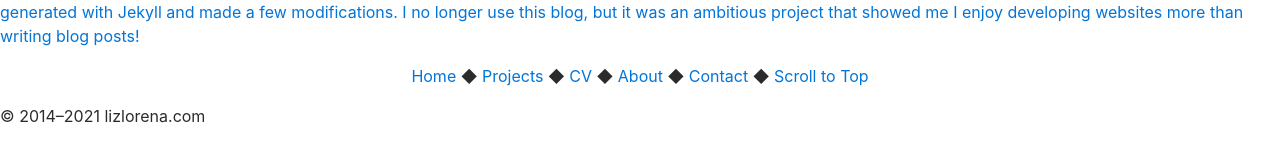
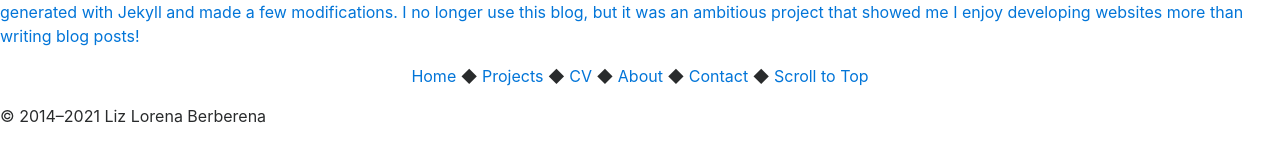
Before and after one commit to liz-lorena/2020, a Jekyll site: the page built from index.html, in a window 1280 px wide and 900 px high, scrolled down 1784 px. Shown: the part 756-897 px from the top of the window. Built offline with Jekyll 4.4.1, drawn with Linux system fonts in a browser that asks for light colours; the list of posts is cut into pages by our own code.

Commit message:
Update credits.html

```diff
--- a/_includes/credits.html
+++ b/_includes/credits.html
@@ -1 +1 @@
-© 2014–{{ site.time | date: '%Y' }} lizlorena.com
+© 2014–{{ site.time | date: '%Y' }} Liz Lorena Berberena
```
